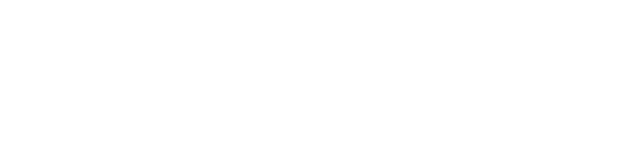
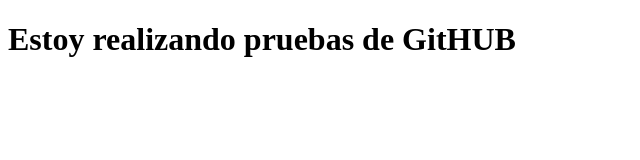
Before and after one commit to carlosnsuner/cns-html-css-demo-urbalab-021122, a plain HTML site: page index.html in a window 1280 px wide. Shown: the whole page, without its empty margins (0-640 px from the left). Drawn offline with Linux system fonts and the light colour scheme.

Commit message:
Pruebas de README

```diff
--- a/index.html
+++ b/index.html
@@ -7,6 +7,6 @@
     <title>Document</title>
 </head>
 <body>
-
+    <h1>Estoy realizando pruebas de GitHUB</h1>
 </body>
 </html>
```
Also changed, not shown: 1 other file.
